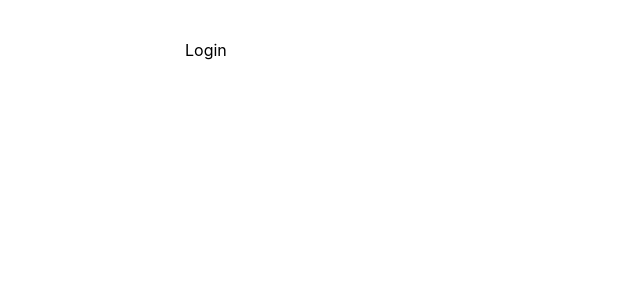
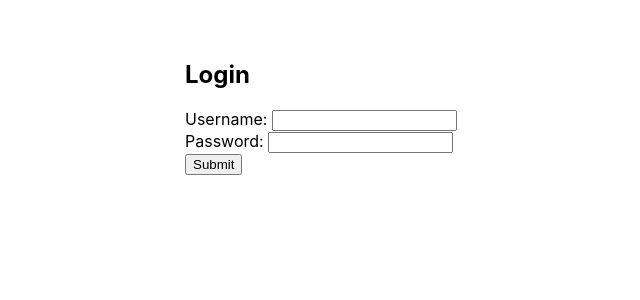
Before and after one commit to bryanyee/stock-app, a JavaScript app: page /login in a window 1280 px wide. Shown: the top 300 px of the page, without its empty margins (115-755 px from the left). Built offline with nearby package versions, Linux system fonts and the light colour scheme.

Commit message:
Fill out login page

```diff
--- a/src/Login.js
+++ b/src/Login.js
@@ -1,6 +1,29 @@
+import { useNavigate } from "react-router-dom";
+
+// Alternative Approach: Use controlled components, instead of uncontrolled forms
+// Not done here because the form is extremely simple
 function Login() {
+  const navigate = useNavigate();
+
+  // For Production: Add authentication mechanism
+  const onSubmit = (e) => {
+    e.preventDefault();
+    navigate('/');
+  };
+
   return (
-    <div>Login</div>
+    <div>
+      <h2>Login</h2>
+      <form onSubmit={onSubmit}>
+        <label htmlFor="username">Username: </label>
+        <input id="username" name="username" type="text" required />
+        <br />
+        <label htmlFor="password">Password: </label>
+        <input id="password" name="password" type="password" required />
+        <br />
+        <input type="submit" value="Submit" />
+      </form>
+    </div>
   )
 }
 
```
Also changed, not shown: 1 other file (tests, documents, lock files or other folders).
